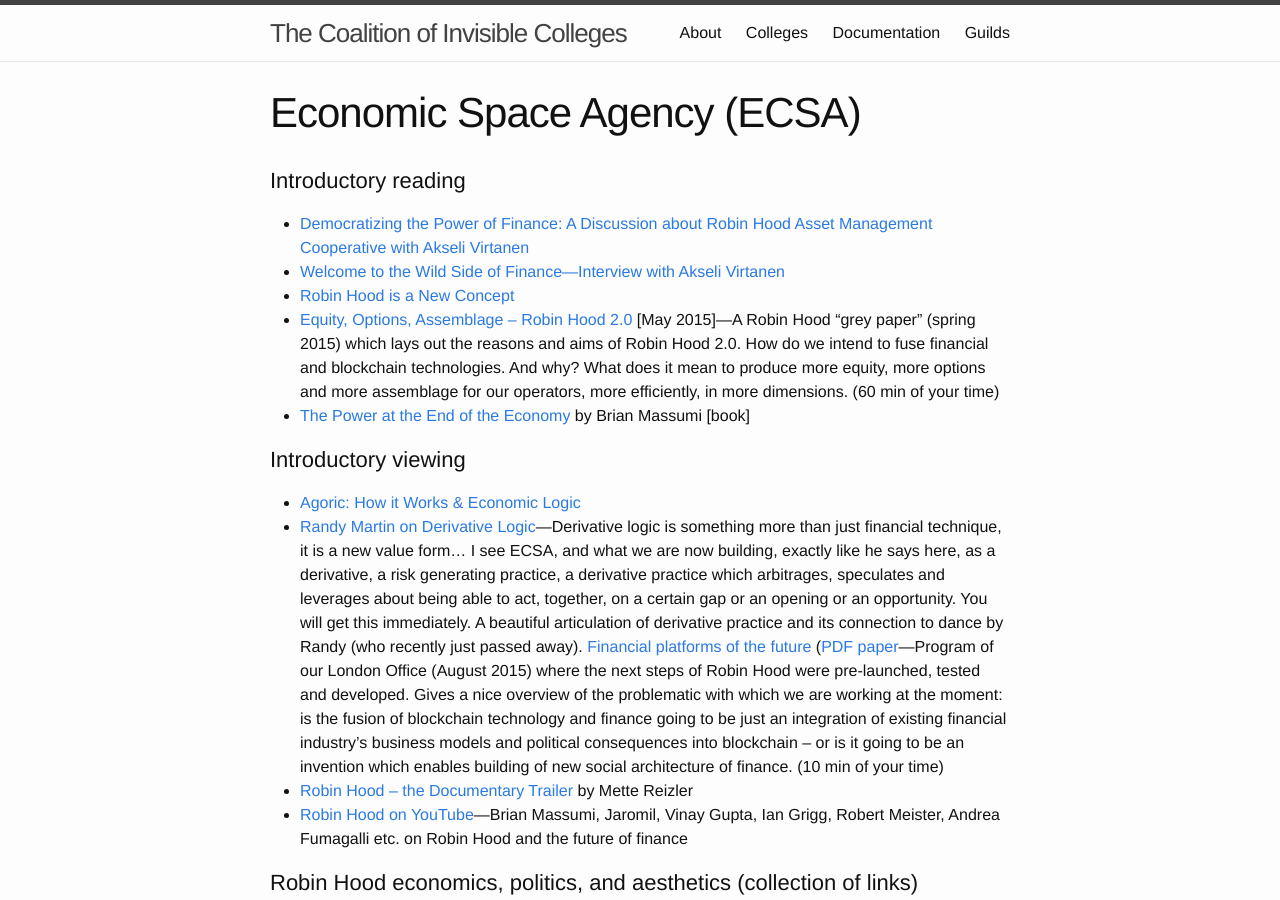
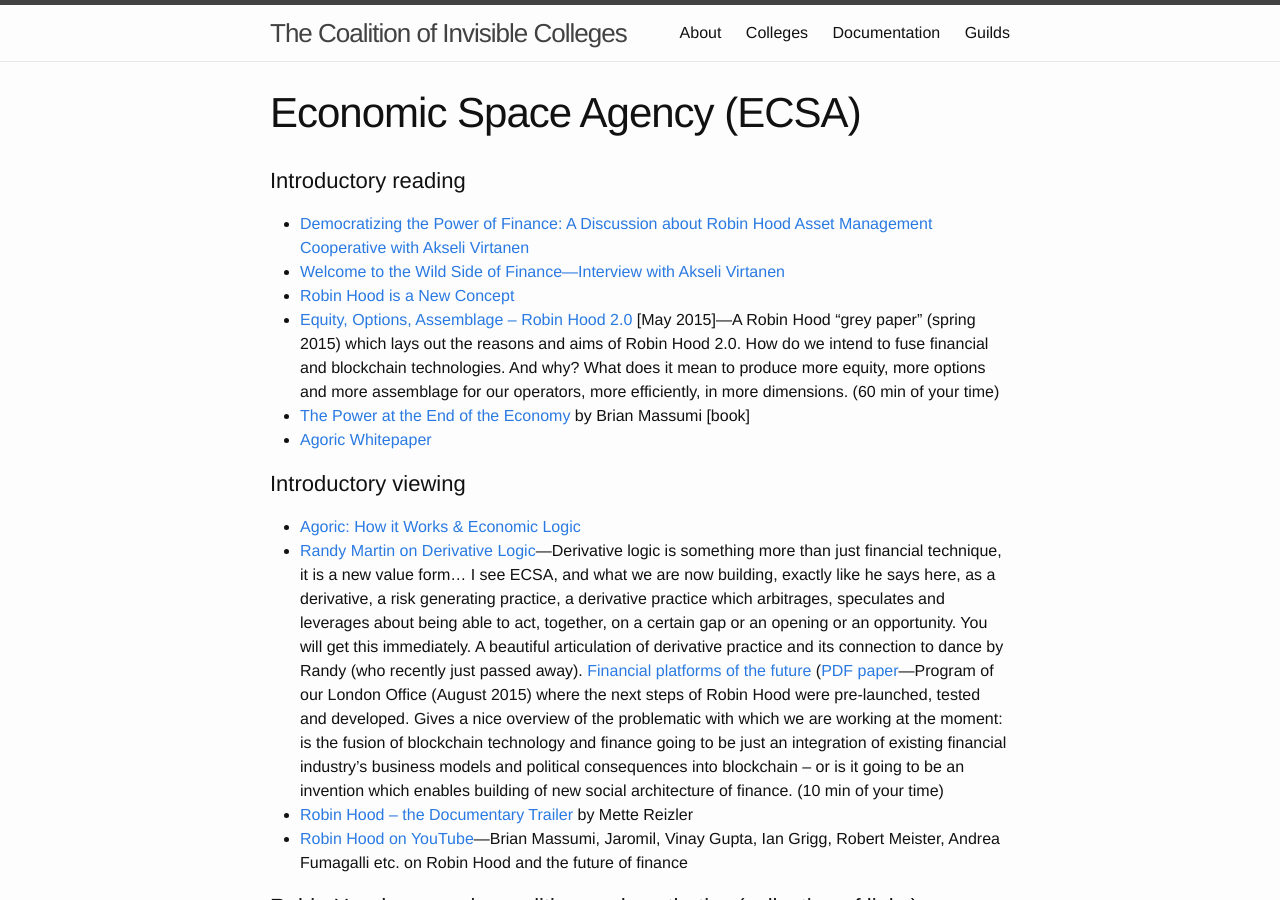
Before and after one commit to coalition-of-invisible-colleges/cic.github.io, a Jekyll site: the page built from _colleges/ECSA.md, in a window 1280 px wide and 900 px high. Built offline with Jekyll 4.4.1, drawn with Linux system fonts in a browser that asks for light colours.

Commit message:
Added Agoric (not ECSA) whitepaper

```diff
--- a/_colleges/ECSA.md
+++ b/_colleges/ECSA.md
@@ -10,6 +10,7 @@ groupword: " team"
 * [Robin Hood is a New Concept](http://www.futureartbase.org/2015/05/14/robin-hood-is-a-new-concept/)
 * [Equity, Options, Assemblage – Robin Hood 2.0](http://www.futureartbase.org/wp-content/uploads/2015/04/Robin-Hood.Grey-Paper-April-2015.pdf) [May 2015]—A Robin Hood “grey paper” (spring 2015) which lays out the reasons and aims of Robin Hood 2.0. How do we intend to fuse financial and blockchain technologies. And why? What does it mean to produce more equity, more options and more assemblage for our operators, more efficiently, in more dimensions. (60 min of your time)
 * [The Power at the End of the Economy](https://www.google.com/search?q=power+at+the+end+of+economy brian massumi) by Brian Massumi [book]
+* [Agoric Whitepaper](https://github.com/Mindonaut/Agoric/wiki/Agoric-Whitepaper)
 
 ### Introductory viewing
 * [Agoric: How it Works & Economic Logic](https://www.youtube.com/watch?v=G1YOlmXVNZA)
```
